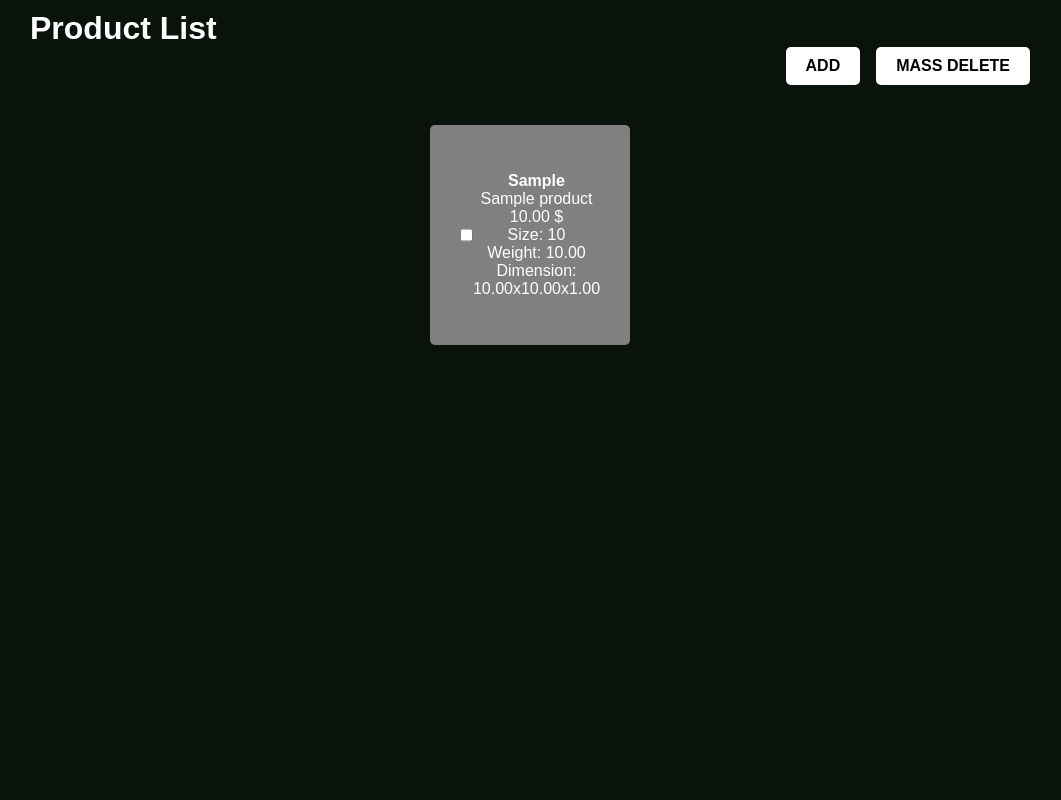
After one commit to Pan-be/product_list_menager, a PHP site: page /movies_/index3.php in a window 1280 px wide. The commit adds this page. Shown: the whole page, without its empty margins (110-1171 px from the left). Run offline with PHP 8.4, Linux system fonts and the light colour scheme; tables that the repository leaves empty hold one stand-in row (values such as "Sample post").

Commit message:
added mass delete functionality

```diff
--- a/ProductsController.php
+++ b/ProductsController.php
@@ -60,4 +60,9 @@ exit;
 
         return $results;
     }
+
+    public function deleteProduct($product_id)
+    {
+        $this->crud->delete("DELETE FROM products WHERE id = $product_id");
+    }
 }
--- a/add-product.php
+++ b/add-product.php
@@ -36,7 +36,7 @@
 
 
     <!-- Include English language -->
-    <script src="js/plugins/datepicker/dist/js/i18n/datepicker.en.js"></script>
+    <!-- <script src="js/plugins/datepicker/dist/js/i18n/datepicker.en.js"></script> -->
     <!-- <script src="./js/productTypeHandling.js"></script> -->
 
     <!-- <script>
--- a/css/styles.css
+++ b/css/styles.css
@@ -24,6 +24,7 @@ a {
 	font-weight: bold;
 	text-transform: uppercase;
 	transition: background-color 0.3s, color 0.3s;
+	border-radius: 5px;
 }
 
 button:hover,
@@ -86,9 +87,10 @@ main {
 	justify-content: center;
 	text-align: center;
 	position: relative;
+	border-radius: 5px;
 }
 
-.checkbox {
+.delete-checkbox {
 	position: absolute;
 	top: 10px;
 	left: 10px;
--- /dev/null
+++ b/index3.php
@@ -0,0 +1,63 @@
+<html lang="eng">
+
+<head>
+    <meta charset="UTF-8">
+    <meta http-equiv="X-UA-Compatible" content="IE=edge">
+    <meta name="viewport" content="width=device-width, initial-scale=1.0">
+    <link rel="stylesheet" href="./css/styles.css">
+    <title>Products List</title>
+</head>
+
+<body>
+    <div class="containeer">
+        <header>
+            <h1>Product List</h1>
+            <ul class="menu-items">
+                <li class="menu-item"><a href="add-product.php">add</a></li>
+                <li><button id="mass-delete-btn">mass delete</button></li>
+            </ul>
+        </header>
+        <main>
+            <?php
+
+                        include_once './ProductsController.php';
+                        $productController = new ProductsController;
+                        $products = $productController->getProducts();
+
+         foreach($products as $key=>$product) {?>
+
+            <div class="card">
+                <input type="checkbox" class="checkbox" />
+                <div class="properties">
+                    <h4 class="card-title"><?= $product['sku']?></h4>
+
+
+                    <div id="details-container">
+                        <div><?= $product['name'] ?></div>
+                        <div><?= $product['price'] ?> $</div>
+                        <?php if (!empty($product['size'])): ?>
+                        <div class="properties">Size: <?= $product['size'] ?></div>
+                        <?php endif; ?>
+                        <?php if (!empty($product['weight'])): ?>
+                        <div class="properties">Weight: <?= $product['weight'] ?></div>
+                        <?php endif; ?>
+                        <?php if (!empty($product['height']) && !empty($product['width']) && !empty($product['length'])): ?>
+                        <div class="properties">Dimension:
+                            <div><?= $product['height'] ?>x<?= $product['width'] ?>x<?= $product['length'] ?></div>
+                        </div>
+                        <?php endif; ?>
+                    </div>
+                </div>
+
+            </div>
+
+            <?php } ?>
+        </main>
+        <footer></footer>
+    </div>
+    <script src="https://code.jquery.com/jquery-3.6.0.min.js"></script>
+    <script src="./js/deletingProducts.js"></script>
+
+</body>
+
+</html>
--- /dev/null
+++ b/js/deletingProducts.js
@@ -0,0 +1,42 @@
+// Znajdź przycisk "mass delete"
+const massDeleteBtn = document.querySelector("#mass-delete-btn")
+
+// Dodaj nasłuchiwanie na kliknięcie przycisku "mass delete"
+massDeleteBtn.addEventListener("click", () => {
+	// Znajdź wszystkie zaznaczone checkboxy
+	const checkboxes = document.querySelectorAll(".checkbox:checked")
+
+	// Usuń z widoku zaznaczone kontenery .card
+	checkboxes.forEach((checkbox) => {
+		const card = checkbox.closest(".card")
+		card.remove()
+	})
+
+	// const xhr = new XMLHttpRequest()
+	// xhr.open("POST", "./delete-products.php")
+	// xhr.setRequestHeader("Content-Type", "application/x-www-form-urlencoded")
+	// xhr.send(
+	// 	`ids=${Array.from(checkboxes)
+	// 		.map((checkbox) => checkbox.dataset.id)
+	// 		.join(",")}`
+	// )
+
+	// Pobierz identyfikatory zaznaczonych produktów
+	const productIds = []
+	checkboxes.forEach((checkbox) => {
+		const card = checkbox.closest(".card")
+		const productId = card.dataset.productId
+		productIds.push(productId)
+	})
+
+	// Prześlij identyfikatory zaznaczonych produktów do PHP
+	const xhr = new XMLHttpRequest()
+	xhr.open("POST", "delete-products.php")
+	xhr.setRequestHeader("Content-type", "application/x-www-form-urlencoded")
+	xhr.onload = function () {
+		// Przeładuj stronę
+		location.reload()
+	}
+	const data = "productIds=" + productIds.join(",")
+	xhr.send(data)
+})
```
Also changed, not shown: db.sql (+5 -5 lines), delete-products.php (added, +12 -0 lines), index.php (+31 -16 lines).
